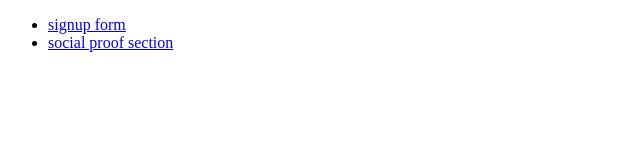
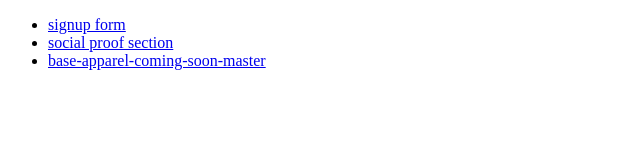
Before and after one commit to MatinSadegi/frontend-mentor-challenge, a plain HTML site: page index.html in a window 1280 px wide. Shown: the whole page, without its empty margins (0-640 px from the left). Drawn offline with Linux system fonts and the light colour scheme.

Commit message:
add new link ( base-apparel-coming-soon-master )

```diff
--- a/index.html
+++ b/index.html
@@ -16,6 +16,10 @@
         <li>
             <a href="../projects/social-proof-section/index.html"> social proof section</a>
         </li>
+
+        <li>
+            <a href="https://frontend-mentor-challenge-pi.vercel.app/"> base-apparel-coming-soon-master </a>
+        </li>
     </ul>
 </body>
 </html>
```
